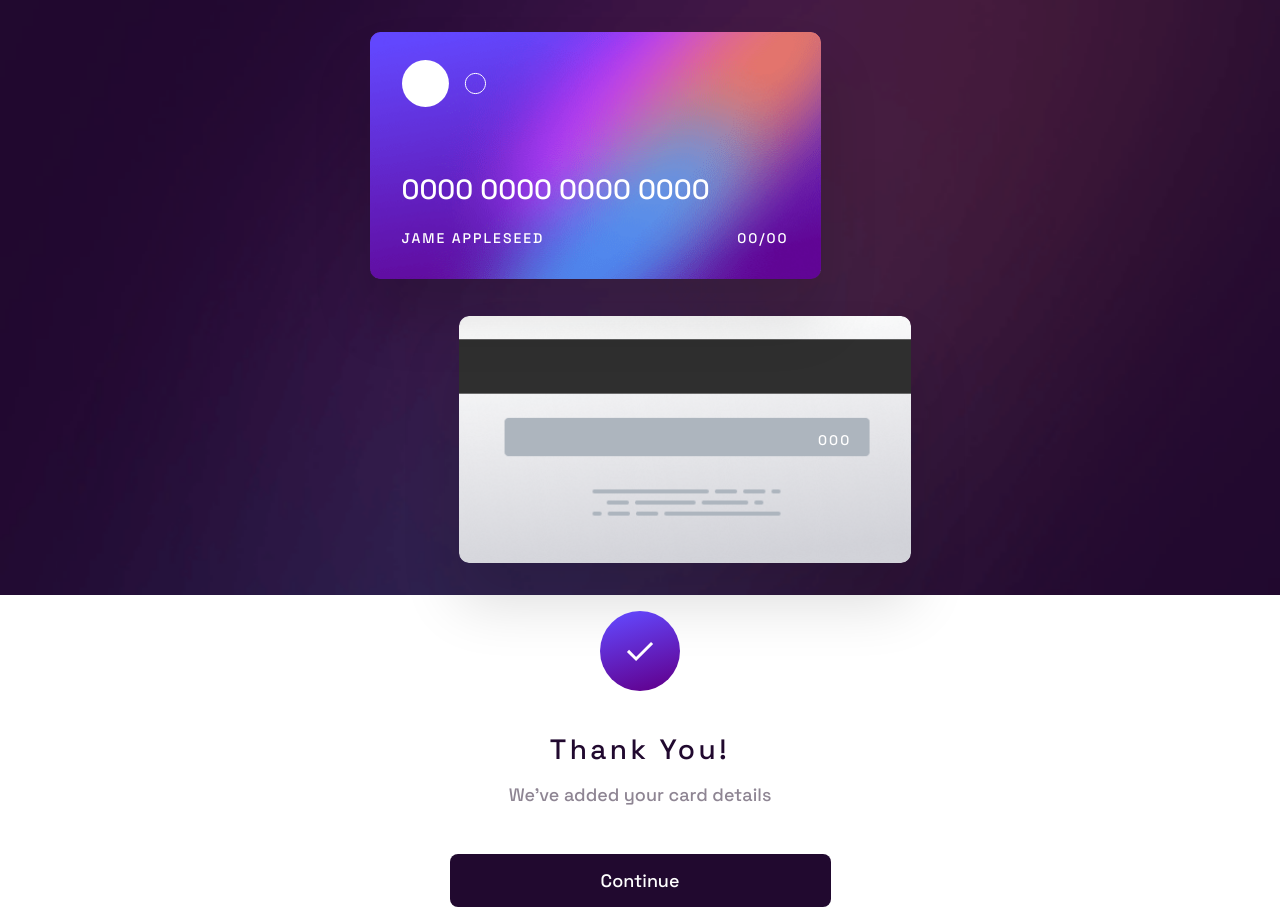
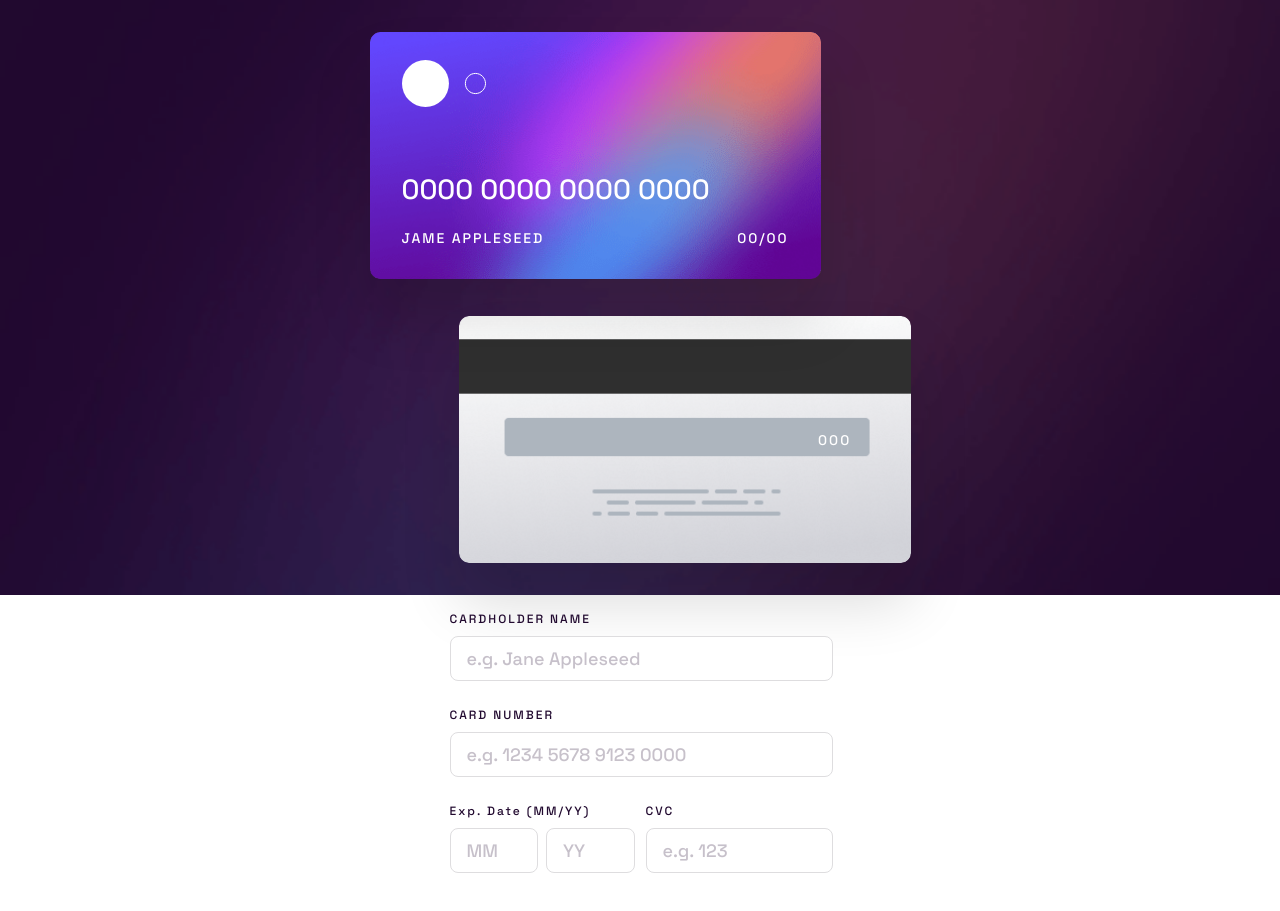
Before and after one commit to Orliland/interactive-card-details-form, a React (Vite) app: page / in a window 1280 px wide. Shown: the top 911 px of the page. Built offline with nearby package versions, Linux system fonts and the light colour scheme.

Commit message:
update default value to formValidate

```diff
--- a/src/App.jsx
+++ b/src/App.jsx
@@ -6,7 +6,7 @@ import Modal from "./components/Modal";
 import { FrontCard, BackCard } from "./components/Card";
 
 function App() {
-  const [formValidated, setFormValidated] = useState(true);
+  const [formValidated, setFormValidated] = useState(false);
 
   return (
     <main className="main">
```
